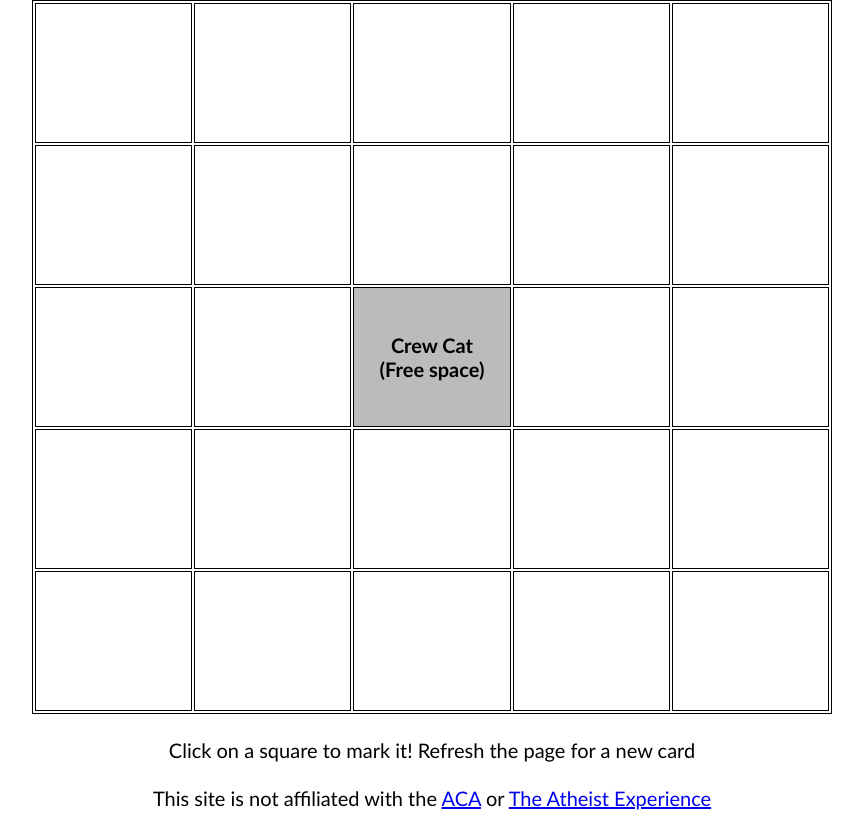
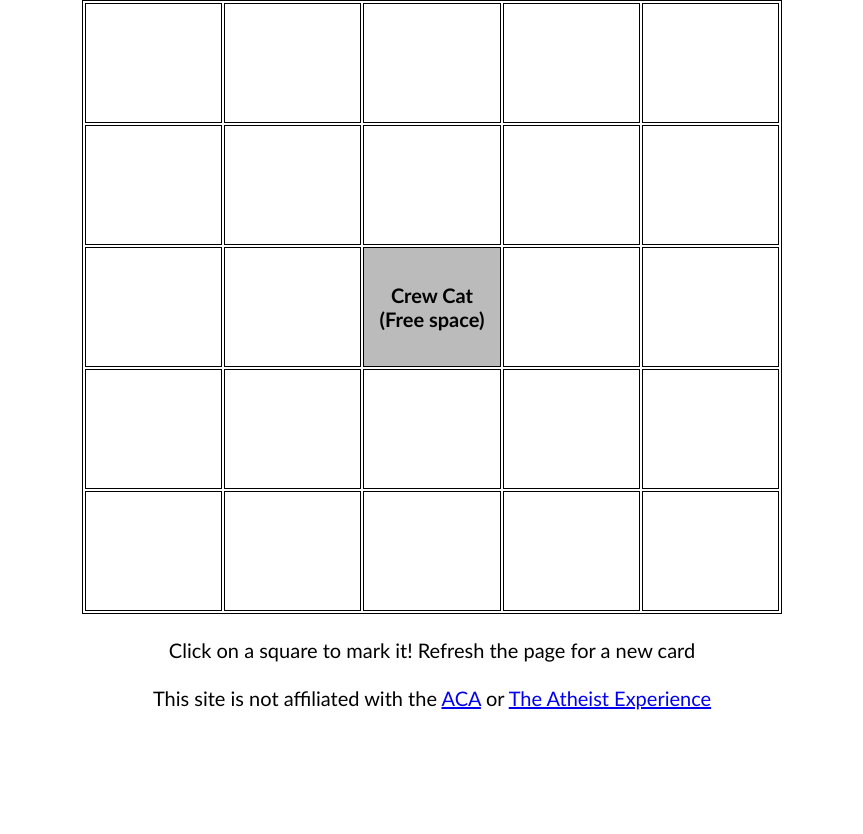
Before and after one commit to tomgigler/AxP-Bingo, a PHP site: page / in a window 1280 px wide. Shown: the part 208-1042 px from the top of the page, without its empty margins (208-1071 px from the left). After the commit the page ends 918 px from the top, so only its background shows below. Run offline with PHP 8.4, Linux system fonts and the light colour scheme; data that the repository does not hold is empty.

Commit message:
Make the card a bit smaller

```diff
--- a/styles.css
+++ b/styles.css
@@ -1,9 +1,9 @@
 table {
   border: 1px solid black;
-  width: 800px;
+  width: 700px;
 }
 tr {
-  height: 140px;
+  height: 120px;
 }
 td {
   text-align: center;
```
